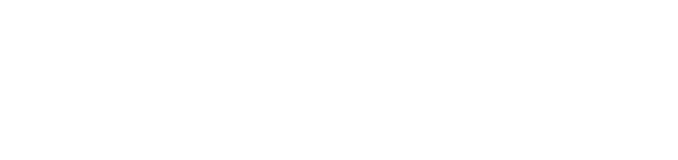
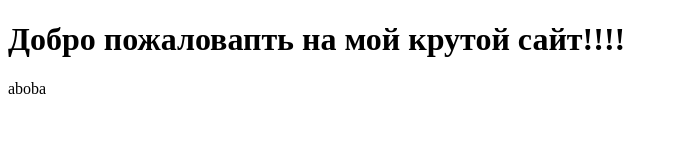
Before and after one commit to coolfalafel46/CVN, a plain HTML site: page index.html in a window 1280 px wide. Shown: the whole page, without its empty margins (0-678 px from the left). Drawn offline with Linux system fonts and the light colour scheme.

Commit message:
Add header & paragraph

```diff
--- a/index.html
+++ b/index.html
@@ -6,6 +6,7 @@
     <title>Console Visual Novel - Website</title>
 </head>
 <body>
-
+    <h1>Добро пожаловапть на мой крутой сайт!!!!</h1>
+    <p>aboba</p>
 </body>
 </html>
```
